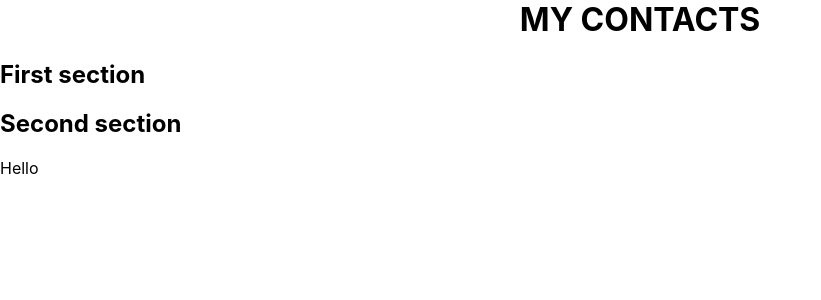
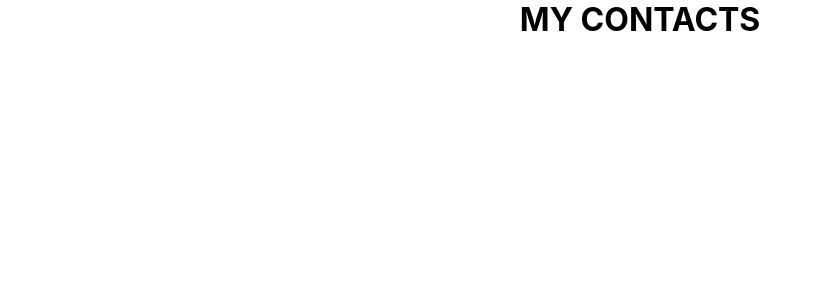
Before and after one commit to NadiiaHonchar/remember-all, a React (Create React App) app: page / in a window 1280 px wide. Shown: the top 300 px of the page, without its empty margins (0-821 px from the left). Built offline with nearby package versions, Linux system fonts and the light colour scheme.

Commit message:
removed Section

```diff
--- a/src/Components/App.jsx
+++ b/src/Components/App.jsx
@@ -1,12 +1,9 @@
-import Section from "components/Section";
 import { BookTitle } from "components/BookTitle/BookTitle";
 
 export const App = () => {
   return (
     <>
       <BookTitle text="My contacts" />
-      <Section title="First section" />
-      <Section title="Second section">Hello</Section>
     </>
   );
 };
--- a/src/Components/Section.js
+++ /dev/null
@@ -1,8 +0,0 @@
-export default function Section({ title, children }) {
-  return (
-    <div>
-      {title && <h2>{title}</h2>}
-      {children}
-    </div>
-  );
-}
```
